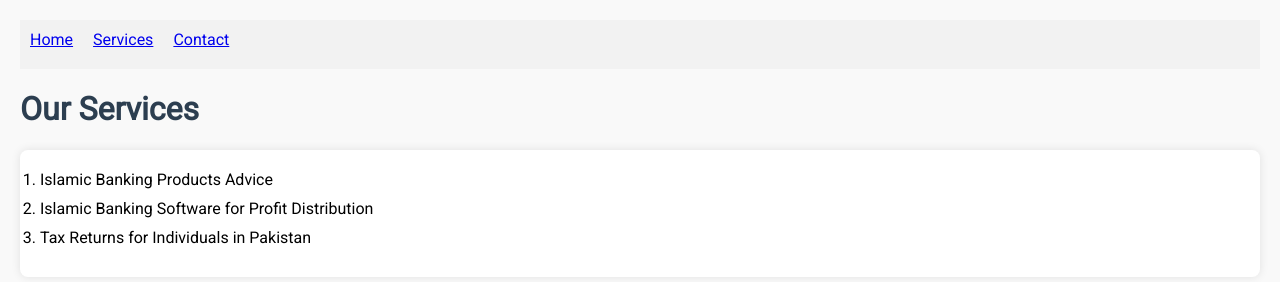
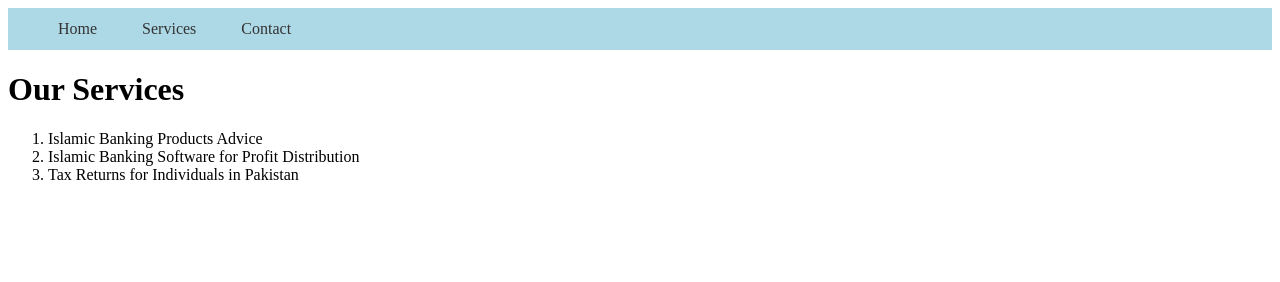
Before and after one commit to asad2063/asad2063.github.io, a plain HTML site: page services.html in a window 1280 px wide. Drawn offline with Linux system fonts and the light colour scheme.

Commit message:
Add files via upload

```diff
--- a/services.html
+++ b/services.html
@@ -5,41 +5,30 @@
   <meta name="description" content="Services offered by Raast Consultant including Islamic Banking advice, software solutions, and tax return assistance in Pakistan.">
   <meta name="viewport" content="width=device-width, initial-scale=1.0">
   <title>Services - Raast Consultant</title>
+
   <link href="https://fonts.googleapis.com/css2?family=Roboto&display=swap" rel="stylesheet">
+
+ <!-- CSS file -->
+  <link rel="stylesheet" href="style.css" />
+
 
 <!-- Favicon -->
   <link rel="icon" href="favicon.ico" type="image/x-icon" />
 
 
-<style>
-    body {
-      font-family: 'Roboto', sans-serif;
-      margin: 20px;
-      background-color: #f9f9f9;
-    }
-    h1 {
-      color: #2c3e50;
-    }
-    ol {
-      background-color: #ffffff;
-      padding: 20px;
-      border-radius: 8px;
-      box-shadow: 0 0 10px rgba(0,0,0,0.1);
-    }
-    li {
-      margin-bottom: 10px;
-    }
-  </style>
 </head>
 <body>
-<nav >
-  <ul style="list-style: none; display: flex; gap: 20px; background-color: #f2f2f2; padding: 10px;">
 
+<nav class="navbar">
+  <ul class="nav-menu">
     <li><a href="index.html">Home</a></li>
     <li><a href="services.html">Services</a></li>
-    <li><a href="contact.html">Contact</a></li>
+    <li><a href="contact.html">Contact</a></li>  </ul>
+
   </ul>
 </nav>
+
+
   <h1>Our Services</h1>
   <ol>
     <li>Islamic Banking Products Advice</li>
--- /dev/null
+++ b/style.css
@@ -0,0 +1,27 @@
+/* ===== Navigation Bar ===== */
+
+.navbar {
+  background-color: lightblue;
+
+  padding: 12px 40px;
+}
+
+.nav-menu {
+  list-style: none;
+  display: flex;
+  gap: 25px;
+  margin: 0;
+  padding: 0;
+}
+
+.nav-menu a {
+  text-decoration: none;
+  color: #333;
+  font-weight: 500;
+  padding: 6px 10px;
+}
+
+.nav-menu a:hover {
+  background-color: #ddd;
+  border-radius: 4px;
+}
```
Also changed, not shown: contact.html (+10 -31 lines), index.html (+15 -12 lines).
